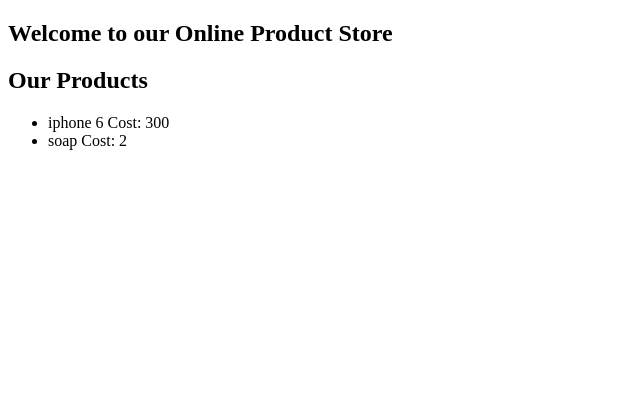
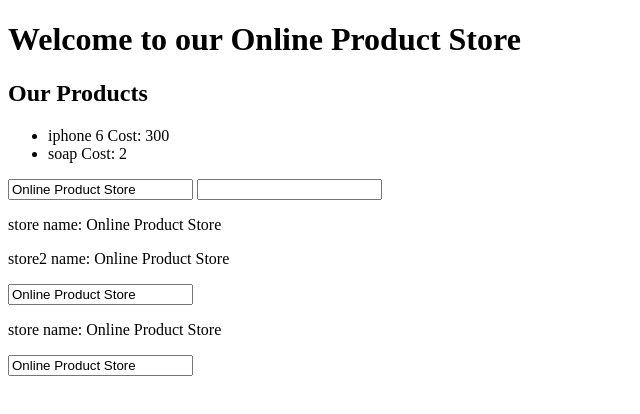
Before and after one commit to CADBOT/angular-frontend, a website: page app/index.html in a window 1280 px wide. Shown: the whole page, without its empty margins (0-640 px from the left). Drawn offline with nearby package versions, Linux system fonts and the light colour scheme.

Commit message:
finish lesson 5

```diff
--- a/app/index.html
+++ b/app/index.html
@@ -5,18 +5,9 @@
   <script src='https://ajax.googleapis.com/ajax/libs/angularjs/1.4.9/angular.js'></script>
   <script src='js/controllers.js'></script>
 </head>
-<body>
-<!-- While you'll often encouter $scope out in wild and in docs, the preferred way to use
-     controllers is with controller as syntax. This will require some changes in our
-     controller as well
--->
-  <section ng-controller='StoreController as store'>
-    <!-- we know must prefix all of our scope accesses with store. while initially
-      this might as nothing but added verbosity, doing our templates this way makes
-      our code much more clear. People reading our code can now easily determine which
-      controller a variable came from, which comes in handy when we start nesting
-      scopes. Later on we'll see this alsy enables variable shadowing like in vanilla
-      javascript -->
+<!-- as we are accessing the contoller everywhere, we are going to bring
+     the controller directive up to the body tag -->
+<body ng-controller='StoreController as store'>
   <h1>Welcome to our {{store.store}} </h1>
   <h2> Our Products </h2>
   <ul>
@@ -27,7 +18,51 @@
       {{store.productTwo.name}} Cost: {{store.productTwo.cost}}
     </li>
   </ul>
-  </section>
-  <!-- lab break; Refactor your app to use controller as syntax -->
+  <!-- So far we have only worked with one way data bindings. This is where data flows in one direction
+       from the controller/viewModel to the template. The real power of angular comes to play when we
+       create two way data bindings that allow us to also set data in the template, and propogate this
+       data change to the controller. (Interlude to draw one way vs two way data binding on the board)
+  -->
+  <!-- For example, let's allow the user to change the name of our store
+       To do this we will create a input element and also use the ng-model directive
+  -->
+  <input ng-model='store.store'>
+  <!-- (demo the live instant change) -->
+  <!-- ng-model creates a two way data binding, where as ng-bind/inlineExpressions creates a one way data binding. The two
+       way binding allows change to flow both ways, and a one way binding only uupdates the template
+  -->
+  <!-- ng-bind works by writing the data into the content of the dom node. As input is a void element - meaning one that
+       cannot have content - ng-bind will not work with it, not even in a one way data binding sense
+  -->
+  <input ng-bind='store.store'>
+  <!-- In comparison, ng-model doesn't transfer data to the content of an element, so it won't work on elements such a p tags
+  -->
+  <p ng-model='store.store'></p>
+  <!-- Generally speaking, you can follow your commen sense here. If it's an element such as input or select, it will work
+       with ng-model as that makes sense. If it's a read only element such as p or h1, only ng-bind will work.
+  -->
+  <!-- Lab: Go through the various standard html elements with a partner, and guess which elements will work with
+    ng-model, and which with ng-bind; test your assertiongs afterward
+  -->
+
+  <!-- Another benefit of controller as syntax is it makes nesting and shadowing scopes much easier -->
+  <div ng-controller='StoreController as store2'>
+    <p>store name: {{store.store}}</p>
+    <p>store2 name: {{store2.store}}</p>
+    <input ng-model='store2.store'>
+  </div>
+  <!-- Deomnstarte how we now have two different instances of our store controller, and we can change them
+    independent from each other -->
+  <!-- Lab experiment with having multiple instances of the same controller in your app -->
+  <!-- just like in javascript we can shadow scopes as well (define variable shadowing) -->
+  <div ng-controller='StoreController as store'>
+    <p>store name: {{store.store}}</p>
+    <input ng-model='store.store'>
+  </div>
+  <!-- notice how even though that input appears to have th same model as the one we use above, it
+    doesn't modify the above text? This is because of the variable shadowing -->
+  <!-- Lab experiment with an extremely nested scope of at least 5 levels, and one instance of shadowing
+
+
 </body>
 </html>
```
Lines whose indentation alone changed are shown as unchanged.
